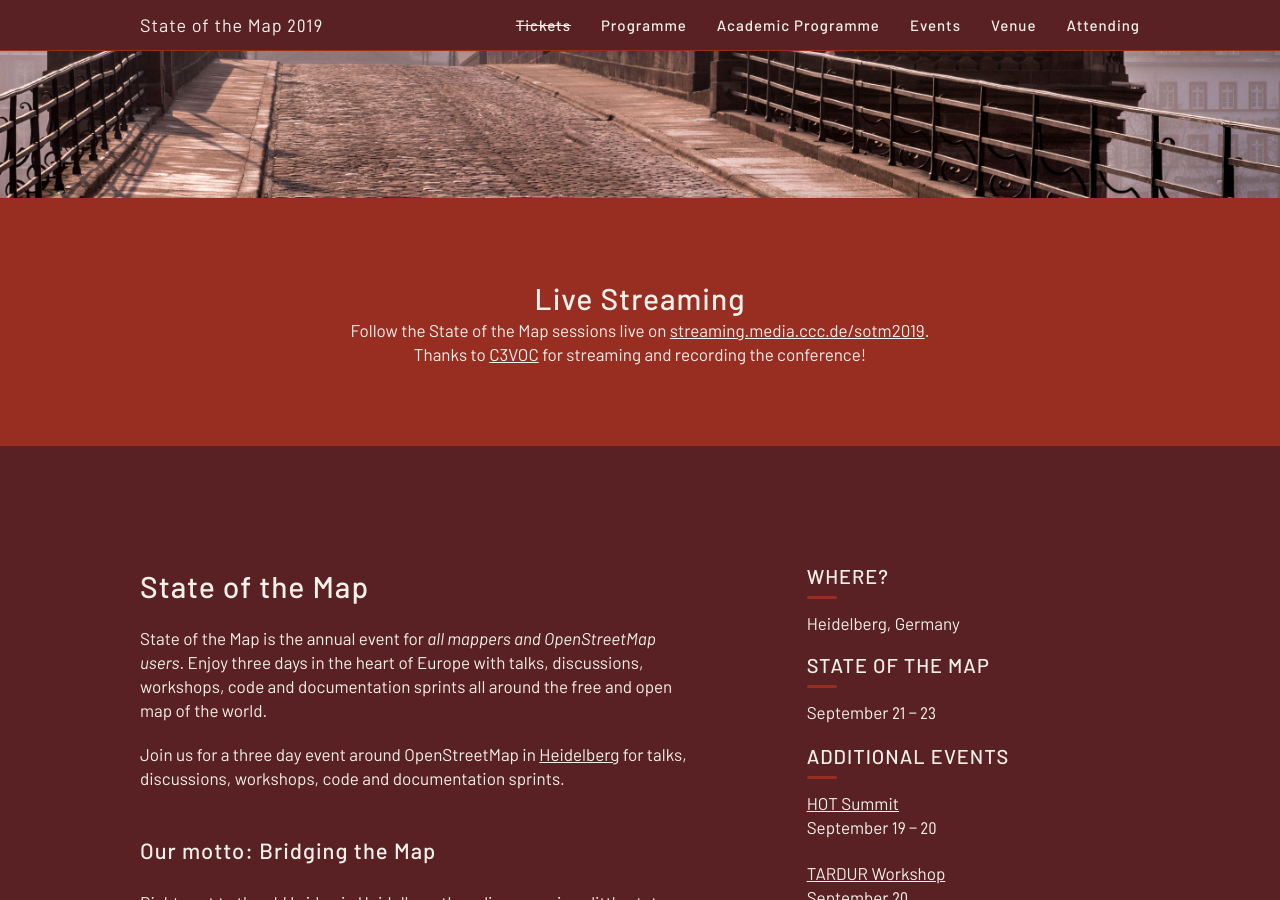
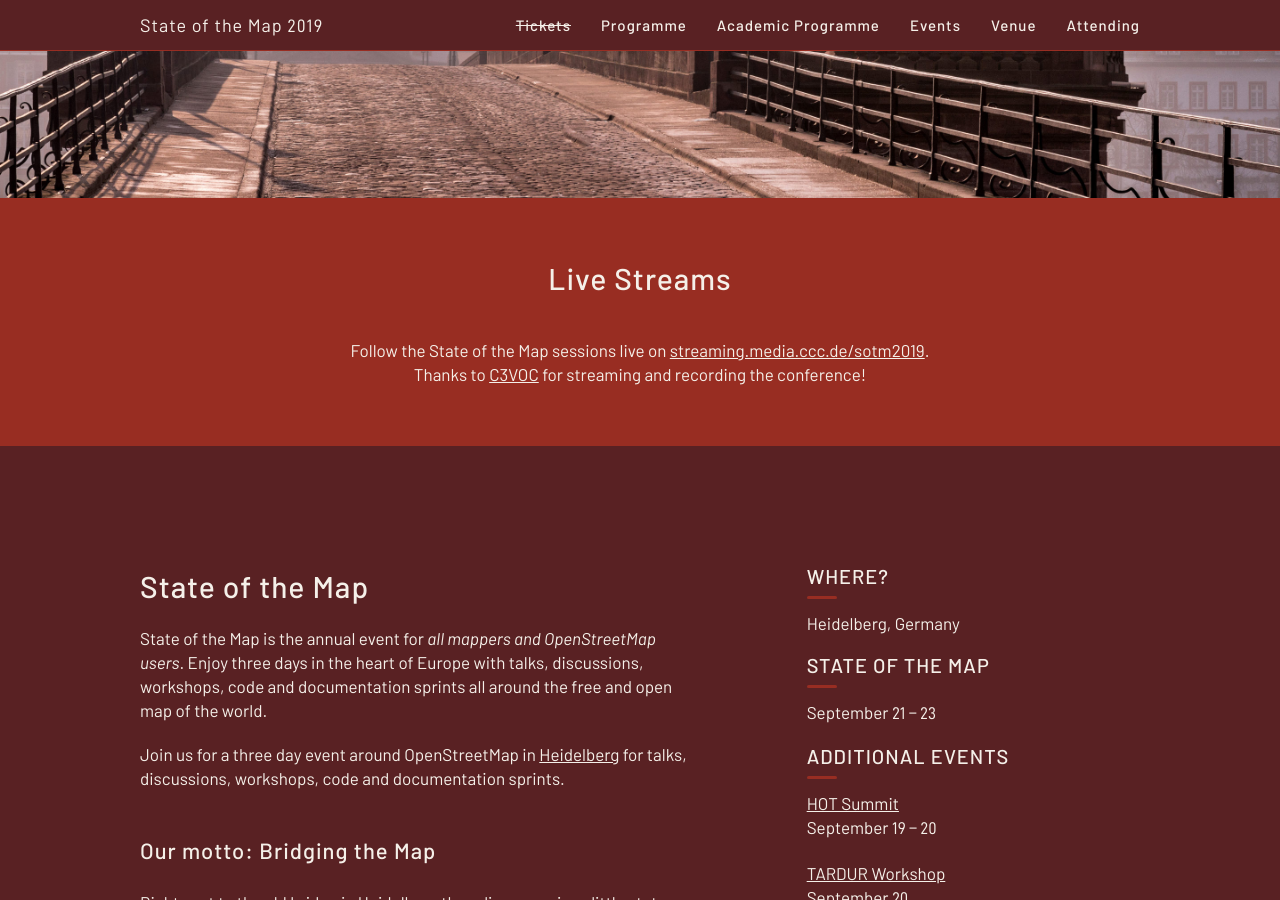
Before and after one commit to openstreetmap/stateofthemap-2019, a Jekyll site: the page built from index.html, in a window 1280 px wide and 900 px high, scrolled down 702 px. Built offline with Jekyll 4.4.1, drawn with Linux system fonts in a browser that asks for light colours.

Commit message:
adjust margins

```diff
--- a/_includes/video.html
+++ b/_includes/video.html
@@ -1,7 +1,7 @@
 <section class="center page" id="newsletter">
-	<div class="limiter pad8y">
-    <h1>Live Streaming</h1>
-    <p>
+	<div class="limiter pad4y">
+    <h1 class="pad2y">Live Streams</h1>
+    <p class="pad2y">
       Follow the State of the Map sessions live on <a href="https://streaming.media.ccc.de/sotm2019/">streaming.media.ccc.de/sotm2019</a>.<br>
       Thanks to <a href="https://twitter.com/c3voc">C3VOC</a> for streaming and recording the conference!
     </p>
```
